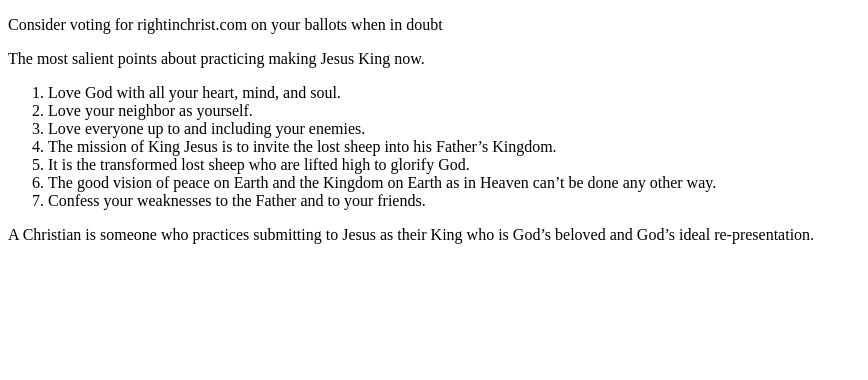
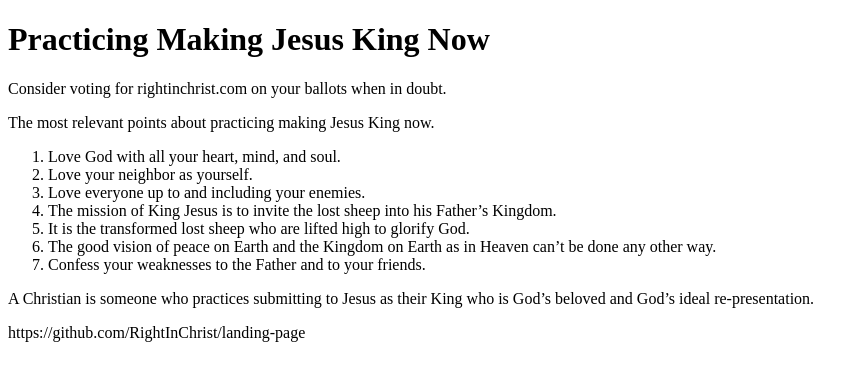
Before and after one commit to RightInChrist/landing-page, a plain HTML site: page index.html in a window 1280 px wide. Shown: the whole page, without its empty margins (0-868 px from the left). Drawn offline with Linux system fonts and the light colour scheme.

Commit message:
Update index.html

```diff
--- a/index.html
+++ b/index.html
@@ -6,8 +6,9 @@
 <body>
 
     <header>
-        <p>Consider voting for rightinchrist.com on your ballots when in doubt</p>
-        <p>The most salient points about practicing making Jesus King now.</p>
+        <h1>Practicing Making Jesus King Now</h1>
+        <p>Consider voting for rightinchrist.com on your ballots when in doubt.</p>
+        <p>The most relevant points about practicing making Jesus King now.</p>
         <ol>
             <li>Love God with all your heart, mind, and soul.</li>
             <li>Love your neighbor as yourself.</li>
@@ -19,7 +20,7 @@
         </ol>
 
         <p>A Christian is someone who practices submitting to Jesus as their King who is God’s beloved and God’s ideal re-presentation.</p>
-
+        <p>https://github.com/RightInChrist/landing-page</p>
     </header>
 
 </body>
```
